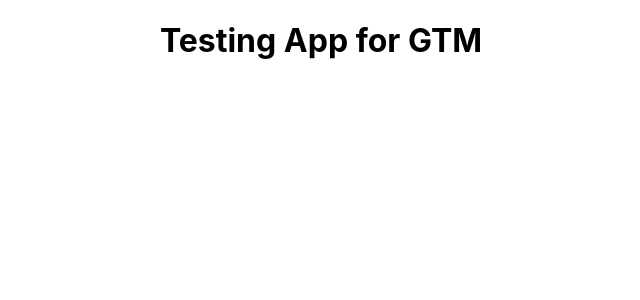
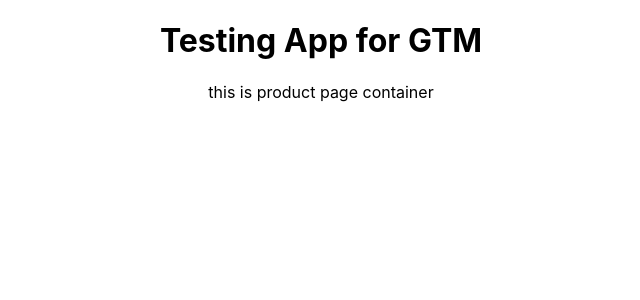
Before and after one commit to TanuAtSoft/use-gtm-widget, a React (Create React App) app: page / in a window 1280 px wide. Shown: the top 300 px of the page, without its empty margins (319-959 px from the left). Built offline with nearby package versions, Linux system fonts and the light colour scheme.

Commit message:
worked on classname

```diff
--- a/src/App.js
+++ b/src/App.js
@@ -5,6 +5,9 @@
   return (
     <div className="App">
       <h1>Testing App for GTM</h1>
+      <div className='product-page-container'>
+        this is product page container
+      </div>
     </div>
   );
 }
```
